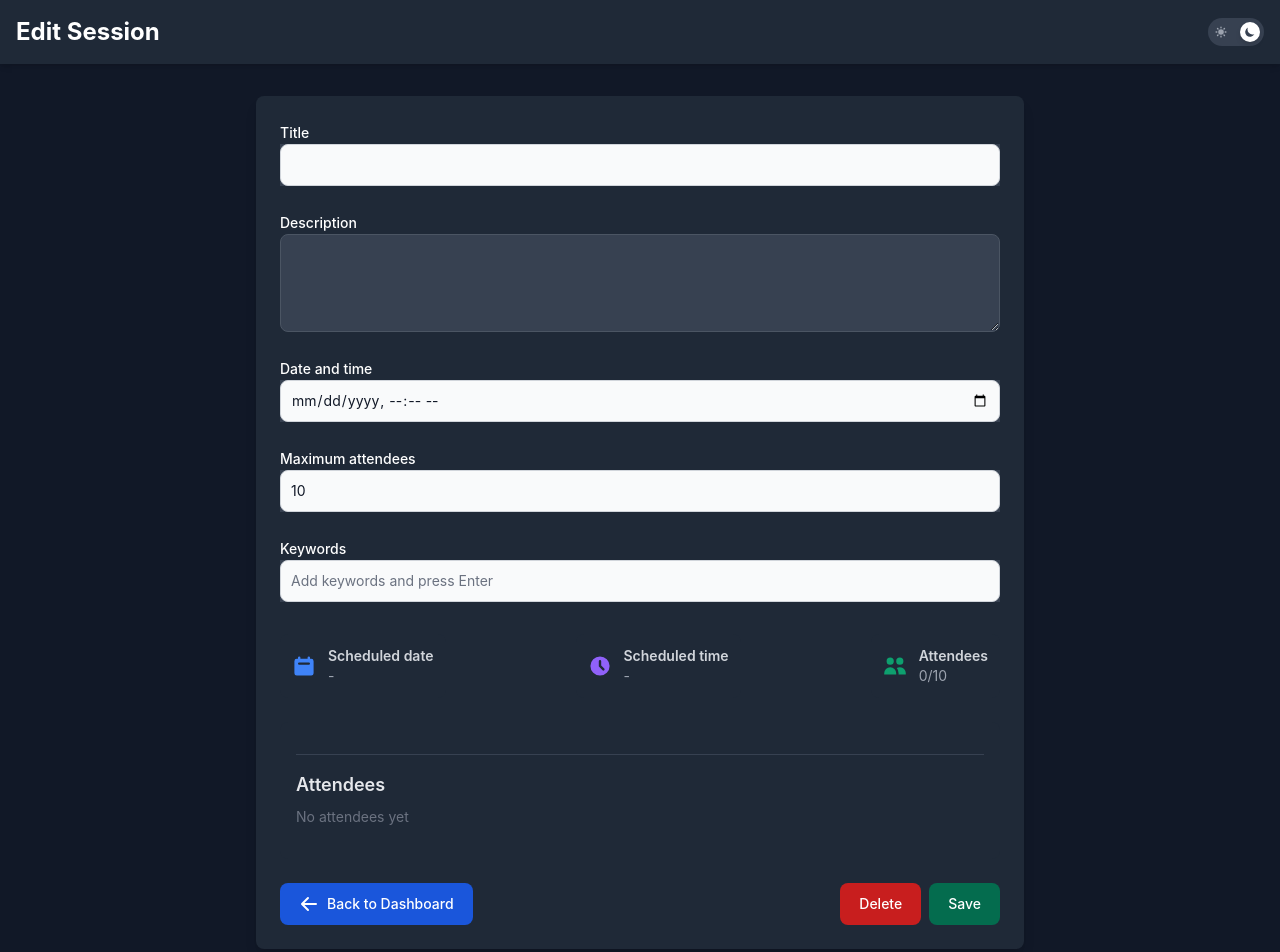
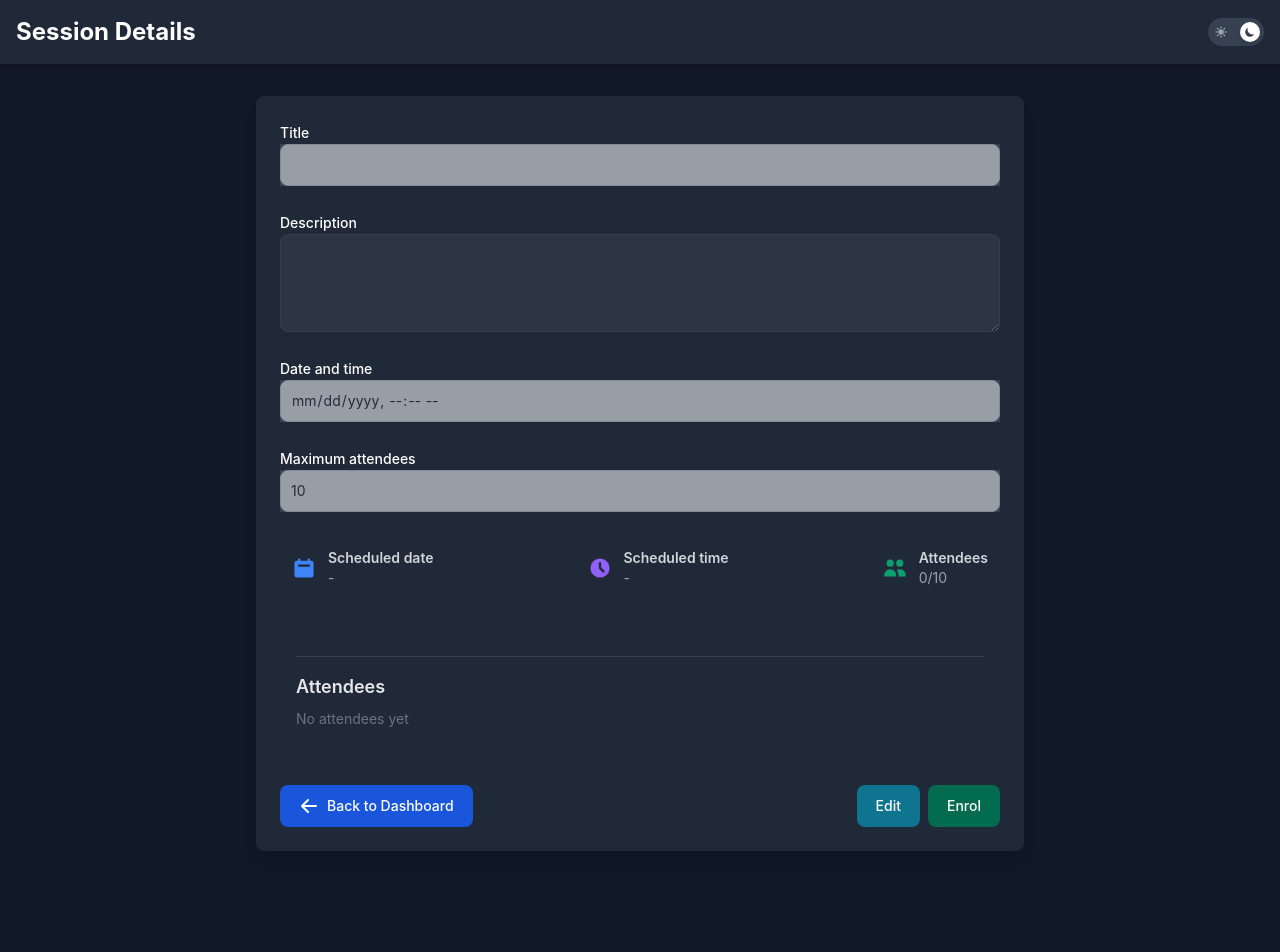
Before and after one commit to Amadorfl72/mentorhub, a React (Create React App) app in the folder frontend/: page /session/1 in a window 1280 px wide. Shown: the top 952 px of the page. After the commit the page ends 883 px from the top, so only its background shows below. Built offline with nearby package versions, Linux system fonts and the light colour scheme.

Commit message:
Protected view if no editor

```diff
--- a/frontend/src/App.tsx
+++ b/frontend/src/App.tsx
@@ -8,7 +8,7 @@ import SessionsPage from './pages/SessionsPage';
 import { AuthProvider } from './context/AuthContext';
 import GoogleCallback from './components/GoogleCallback';
 import PrivateRoute from './components/PrivateRoute';
-import SessionPage from './pages/SessionPage';
+import SessionDetailsPage from './pages/SessionDetailsPage';
 import { initCacheCleanup } from './services/imageCache';
 import AllSessionsPage from './pages/AllSessionsPage';
 import { verifyToken } from './services/authService';
@@ -81,8 +81,8 @@ const AppRoutes = () => {
           </PrivateRoute>
         }
       />
-      <Route path="/session/new" element={<SessionPage />} />
-      <Route path="/session/:id" element={<SessionPage />} />
+      <Route path="/session/new" element={<SessionDetailsPage />} />
+      <Route path="/session/:id" element={<SessionDetailsPage />} />
 
       {/* Redirección por defecto */}
       <Route path="/" element={
--- a/frontend/src/locales/en.json
+++ b/frontend/src/locales/en.json
@@ -59,7 +59,8 @@
     "as_mentor": "As Mentor",
     "as_mentee": "As Mentee",
     "scheduled_date": "Scheduled date",
-    "scheduled_time": "Scheduled time"
+    "scheduled_time": "Scheduled time",
+    "session_details": "Session Details"
   },
   "welcome": "Welcome to the Application",
   "app": {
--- a/frontend/src/locales/es.json
+++ b/frontend/src/locales/es.json
@@ -19,10 +19,10 @@
     "title": "Sesiones",
     "description": "Aquí puedes encontrar todas las sesiones.",
     "new_session": "Nueva Sesión",
-    "create_session": "Crear Sesión",
+    "create_session": "Crear nueva sesión de mentoría",
     "mySessions": "Mis Sesiones",
     "show_more": "... mostrar más",
-    "edit_session": "Editar Sesión",
+    "edit_session": "Editar sesión",
     "title_label": "Título",
     "description_label": "Descripción",
     "date_time": "Fecha y hora",
@@ -58,7 +58,8 @@
     "as_mentor": "Como Mentor",
     "as_mentee": "Como Mentee",
     "scheduled_date": "Fecha programada",
-    "scheduled_time": "Hora programada"
+    "scheduled_time": "Hora programada",
+    "session_details": "Detalles de la Sesión"
   },
   "welcome": "Bienvenido a la Aplicación",
   "loginPrompt": "Por favor, inicia sesión para continuar.",
--- a/frontend/src/locales/fr.json
+++ b/frontend/src/locales/fr.json
@@ -19,10 +19,10 @@
     "title": "Sessions",
     "description": "Ici, vous pouvez trouver toutes les sessions.",
     "new_session": "Nouvelle Session",
-    "create_session": "Créer une Session",
+    "create_session": "Créer une nouvelle session de mentorat",
     "mySessions": "Mes Sessions",
     "show_more": "...voir plus",
-    "edit_session": "Modifier la Session",
+    "edit_session": "Modifier la session",
     "title_label": "Titre",
     "description_label": "Description",
     "date_time": "Date et heure",
@@ -52,7 +52,8 @@
     "no_attendees": "Pas encore de participants",
     "places": "places",
     "mentor": "Mentor",
-    "unknown_mentor": "Mentor Inconnu"
+    "unknown_mentor": "Mentor Inconnu",
+    "session_details": "Détails de la Session"
   },
   "welcome": "Welcome to the Application",
   "loginPrompt": "Veuillez vous connecter pour continuer.",
--- a/frontend/src/pages/SessionPage.tsx
+++ b/frontend/src/pages/SessionDetailsPage.tsx
@@ -1,6 +1,6 @@
 import React, { useState, useEffect, useMemo } from 'react';
 import { Button, Label, TextInput, Textarea, Select, Modal, Avatar } from 'flowbite-react';
-import { useNavigate, useParams } from 'react-router-dom';
+import { useNavigate, useParams, useLocation } from 'react-router-dom';
 import { createSession, getSession, updateSession, deleteSession, enrollMentee, unenrollMentee, Session } from '../services/sessionService';
 import { HiX, HiArrowLeft, HiExclamation, HiCalendar, HiClock, HiUsers } from 'react-icons/hi';
 import { useTranslation } from 'react-i18next';
@@ -44,11 +44,19 @@ interface FormData {
   mentees?: { id: number }[];
 }
 
-const SessionPage: React.FC = () => {
+const SessionDetailsPage: React.FC = () => {
   const navigate = useNavigate();
   const { id } = useParams<{ id: string }>();
-  const isEditMode = !!id;
+  const isExistingSession = !!id;
   const { t } = useTranslation();
+  const location = useLocation();
+
+  // Verificar si estamos en modo edición (basado en un parámetro de URL)
+  const queryParams = new URLSearchParams(location.search);
+  const isEditMode = queryParams.get('edit') === 'true';
+
+  // Los campos solo son editables si es una sesión nueva o si estamos en modo edición
+  const isEditable = !isExistingSession || isEditMode;
 
   const [loading, setLoading] = useState<boolean>(false);
   const [sessionData, setSessionData] = useState<SessionFormData>({
@@ -90,12 +98,12 @@ const SessionPage: React.FC = () => {
   };
 
   useEffect(() => {
-    if (isEditMode && id) {
+    if (isExistingSession) {
       const fetchSession = async () => {
         setLoading(true);
         try {
           console.log(`Fetching session data for id: ${id}`);
-          const session = await getSession(parseInt(id));
+          const session = await getSession(parseInt(id!));
           console.log('Session data received:', session);
 
           if (session) {
@@ -154,9 +162,12 @@ const SessionPage: React.FC = () => {
 
       fetchSession();
     }
-  }, [id, isEditMode]);
+  }, [id, isExistingSession]);
 
   const handleChange = (e: React.ChangeEvent<HTMLInputElement | HTMLSelectElement | HTMLTextAreaElement>) => {
+    // Solo permitir cambios si los campos son editables
+    if (!isEditable) return;
+
     const { name, value } = e.target;
     setSessionData(prev => ({
       ...prev,
@@ -425,14 +436,16 @@ const SessionPage: React.FC = () => {
       <header className="bg-gray-800 shadow-md">
         <div className="container mx-auto px-4 py-4 flex justify-between items-center">
           <h1 className="text-2xl font-bold">
-            {isEditMode ? t('sessions.edit_session') : t('sessions.create_session')}
+            {!isExistingSession ? t('sessions.create_session') :
+             isEditMode ? t('sessions.edit_session') :
+             t('sessions.session_details')}
           </h1>
 
           <div className="flex items-center space-x-4">
             <ThemeSwitch />
 
             {/* Información del mentor (solo en modo edición) */}
-            {isEditMode && mentorInfo && (
+            {isExistingSession && mentorInfo && (
               <div className="flex items-center space-x-3">
                 <div className="text-right">
                   <p className="text-sm text-gray-400">{t('sessions.mentor')}</p>
@@ -448,7 +461,7 @@ const SessionPage: React.FC = () => {
               </div>
             )}
 
-            {isEditMode && loadingMentor && (
+            {isExistingSession && loadingMentor && (
               <div className="flex items-center space-x-2">
                 <div className="animate-pulse h-10 w-24 bg-gray-700 rounded"></div>
                 <div className="animate-pulse h-10 w-10 bg-gray-700 rounded-full"></div>
@@ -476,6 +489,7 @@ const SessionPage: React.FC = () => {
                   onChange={handleChange}
                   required
                   className="bg-gray-700 text-white border-gray-600"
+                  disabled={!isEditable}
                 />
               </div>
 
@@ -488,6 +502,7 @@ const SessionPage: React.FC = () => {
                   onChange={handleChange}
                   rows={4}
                   className="bg-gray-700 text-white border-gray-600"
+                  disabled={!isEditable}
                 />
               </div>
 
@@ -500,6 +515,7 @@ const SessionPage: React.FC = () => {
                   value={sessionData.scheduled_time}
                   onChange={handleChange}
                   className="bg-gray-700 text-white border-gray-600"
+                  disabled={!isEditable}
                 />
               </div>
 
@@ -512,9 +528,11 @@ const SessionPage: React.FC = () => {
                   value={sessionData.max_attendees}
                   onChange={handleChange}
                   className="bg-gray-700 text-white border-gray-600"
+                  disabled={!isEditable}
                 />
               </div>
 
+              {isEditable && (
                 <div>
                   <Label htmlFor="keywords" value={t('sessions.keywords')} className="text-white mb-2" />
                   <TextInput
@@ -523,6 +541,7 @@ const SessionPage: React.FC = () => {
                     placeholder={t('sessions.keywords_placeholder')}
                     onKeyDown={handleKeywordKeyPress}
                     className="bg-gray-700 text-white border-gray-600"
+                    disabled={!isEditable}
                   />
                   <div className="mt-2 flex flex-wrap gap-2">
                     {sessionData.keywords.split(',').filter(Boolean).map((keyword) => (
@@ -531,14 +550,33 @@ const SessionPage: React.FC = () => {
                         className="bg-purple-900 text-purple-100 px-2 py-1 rounded-full text-sm flex items-center gap-1"
                       >
                         {keyword.trim()}
+                        {isEditable && (
                           <HiX
                             className="cursor-pointer hover:text-purple-300"
                             onClick={() => removeKeyword(keyword.trim())}
                           />
+                        )}
                       </span>
                     ))}
                   </div>
                 </div>
+              )}
+
+              {!isEditable && sessionData.keywords && (
+                <div>
+                  <Label htmlFor="keywords" value={t('sessions.keywords')} className="text-white mb-2" />
+                  <div className="mt-2 flex flex-wrap gap-2">
+                    {sessionData.keywords.split(',').filter(Boolean).map((keyword) => (
+                      <span
+                        key={keyword.trim()}
+                        className="bg-purple-900 text-purple-100 px-2 py-1 rounded-full text-sm"
+                      >
+                        {keyword.trim()}
+                      </span>
+                    ))}
+                  </div>
+                </div>
+              )}
 
               {/* Detalles de fecha y hora */}
               <div className="flex flex-col md:flex-row justify-between gap-4 my-5">
@@ -636,8 +674,18 @@ const SessionPage: React.FC = () => {
 
                 {/* Botones de acción a la derecha */}
                 <div className="flex gap-2">
-                  {/* Si es el creador de la sesión o es admin, mostrar botones de editar/eliminar */}
-                  {isEditMode && (mentorInfo?.id === user?.id || user?.role === 'admin') ? (
+                  {/* Si no estamos en modo edición y el usuario es el mentor o admin, mostrar botón de editar */}
+                  {isExistingSession && !isEditMode && (mentorInfo?.id === user?.id || user?.role === 'admin') && (
+                    <Button
+                      color="info"
+                      onClick={() => navigate(`/session/${id}?edit=true`)}
+                    >
+                      {t('common.edit')}
+                    </Button>
+                  )}
+
+                  {/* Si es el creador de la sesión o es admin y estamos en modo edición, mostrar botones de editar/eliminar */}
+                  {isExistingSession && isEditMode && (mentorInfo?.id === user?.id || user?.role === 'admin') ? (
                     <>
                       {/* Botón de eliminar */}
                       <Button
@@ -656,8 +704,8 @@ const SessionPage: React.FC = () => {
                         {loading ? t('common.saving') : t('common.save')}
                       </Button>
                     </>
-                  ) : isEditMode ? (
-                    /* Si no es el creador pero está en modo edición, mostrar botón según inscripción */
+                  ) : isExistingSession && !isEditMode ? (
+                    /* Si no es el creador pero está en modo visualización, mostrar botón según inscripción */
                     !isSessionPast() ? (
                       isUserEnrolled() ? (
                         <Button
@@ -778,4 +826,4 @@ const SessionPage: React.FC = () => {
   );
 };
 
-export default SessionPage;
+export default SessionDetailsPage;
```
Lines whose indentation alone changed are shown as unchanged.
